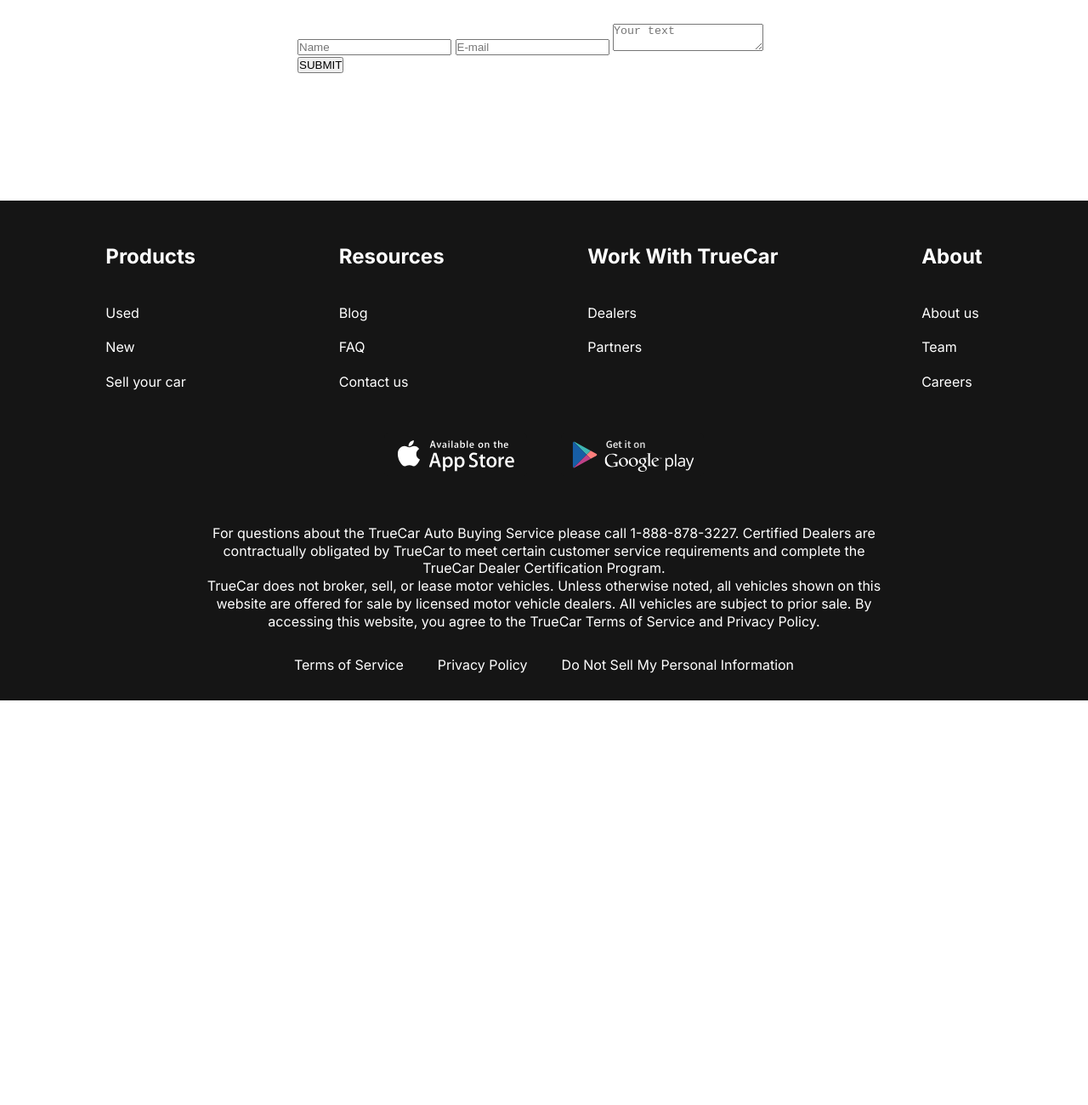
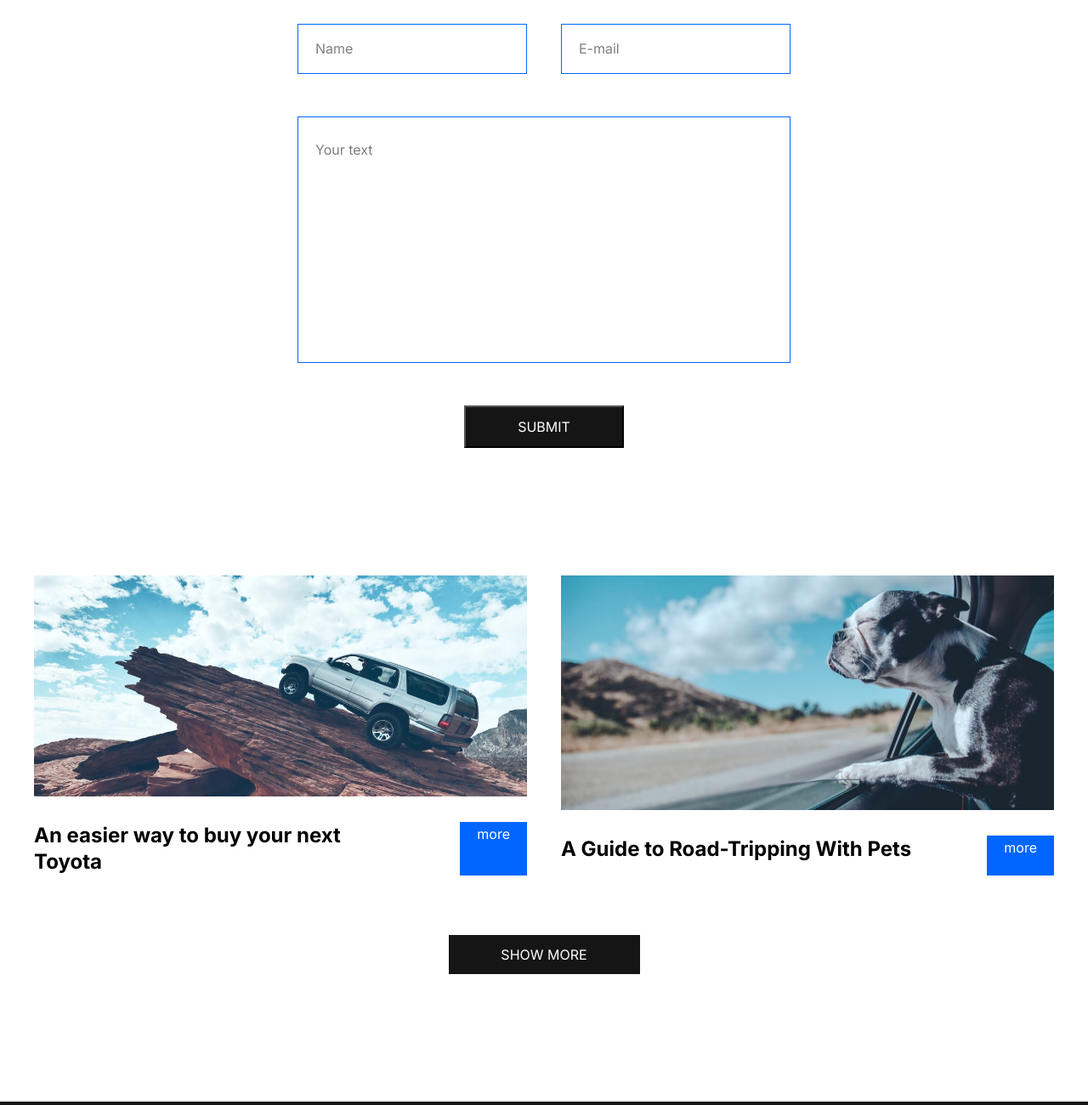
Before and after one commit to EleonoraAleks/cars, a plain HTML site: page contacts.html in a window 1280 px wide. Shown: the part 380-1680 px from the top of the page at 85% size. Before the commit the page ends 1204 px from the top, so only its background shows below. Drawn offline with Linux system fonts and the light colour scheme.

Commit message:
Создали полностью втору страницу и начинаем третью

```diff
--- a/contacts.html
+++ b/contacts.html
@@ -21,11 +21,11 @@
                 </a>
                 <nav class="menu">
                     <ul class="menu__list">
-                        <li class="menu__list-item"><a href="#" class="menu__list-link">NEW CARS</a></li>
+                        <li class="menu__list-item"><a href="new-cars.html" class="menu__list-link">NEW CARS</a></li>
                         <li class="menu__list-item"><a href="#" class="menu__list-link">PRE-OWNED CARS</a></li>
                         <li class="menu__list-item"><a href="#" class="menu__list-link">FINANCE</a></li>
                         <li class="menu__list-item"><a href="#" class="menu__list-link">LEASE VS BUY</a></li>
-                        <li class="menu__list-item"><a href="#" class="menu__list-link">CONTACT US</a></li>
+                        <li class="menu__list-item"><a href="#" class="menu__list-link menu__list-link--active">CONTACT US</a></li>
                     </ul>
                 </nav>
             </div>
@@ -48,6 +48,29 @@
                     </form>
                 </div>
             </section>
+
+            <section class="blog">
+                <div class="container">
+                    <div class="blog__items">
+                        <div class="blog__item">
+                            <img src="images/blog1.jpg" alt="car" class="blog__item-img">
+                            <h4 class="blog__item-title">
+                                An easier way to buy your next Toyota
+                            </h4>
+                            <a href="#" class="blog__item-link">more</a>
+                        </div>
+                        <div class="blog__item">
+                            <img src="images/blog2.jpg" alt="car" class="blog__item-img">
+                            <h4 class="blog__item-title">
+                                A Guide to Road-Tripping With Pets
+                            </h4>
+                            <a href="#" class="blog__item-link">more</a>
+                        </div>
+                    </div>
+                    <a href="#" class="blog__link">SHOW MORE</a>
+                </div>
+            </section>
+
         </main>
 
         <footer class="footer">
--- a/sass/style.sass
+++ b/sass/style.sass
@@ -69,6 +69,9 @@
     color: white
     text-transform: uppercase
     font-weight: 700
+
+.menu__list-link--active
+    color: #0066FF
 
 
 .footer
@@ -262,3 +265,78 @@
 .form
     max-width: 580px
     margin: 0 auto
+    display: flex
+    justify-content: space-between
+    flex-wrap: wrap
+    &__textarea
+        width: 100%
+        resize: none
+        padding: 28px 20px
+        height: 290px
+        border: 1px solid #0066FF
+        font-family: 'Inter', sans-serif
+        font-size: 16px
+        font-weight: 400
+        line-height: 1.3
+        color: #000
+        margin-bottom: 50px
+    &__input
+        width: 270px
+        padding: 18px 20px
+        display: inline-block
+        border: 1px solid #0066FF
+        margin-bottom: 50px
+        font-family: 'Inter', sans-serif
+        font-size: 16px
+        font-weight: 400
+        line-height: 1.3
+        color: #000
+    &__input::placeholder,&__textarea::placeholder
+        font-family: 'Inter', sans-serif
+        font-size: 16px
+        font-weight: 400
+        line-height: 1.3
+        color: #000
+        opacity: 0.5
+    &__btn
+        text-transform: uppercase
+        color: #fff
+        background-color: #151515
+        font-family: 'Inter', sans-serif
+        font-size: 16px
+        font-weight: 400
+        padding: 13px 61px
+        margin: 0 auto
+
+.blog
+    padding-bottom: 150px
+    &__items
+        display: grid
+        grid-template-columns: repeat(2, 1fr)
+        gap: 40px
+        margin-bottom: 70px
+    &__item
+        display: flex
+        justify-content: space-between
+        flex-wrap: wrap
+    &__item-img
+        margin-bottom: 30px
+        width: 100%
+    &__item-title
+        flex-basis: 446px
+        font-size: 24px
+        font-weight: 700
+    &__item-link
+        color: #ffffff
+        background-color: #0066FF
+        padding: 4px 20px
+    &__link
+        text-transform: uppercase
+        background-color: #151515
+        padding: 13px
+        color: white
+        width: 225px
+        margin: 0 auto
+        text-align: center
+        /*чтобы отступ был не от букв, а от верхней границы кнопки*/
+        display: block
```
Also changed, not shown: index.html (+2 -2 lines), new-cars.html (+25 -2 lines), css/style.css, images/blog1.jpg (added), images/blog2.jpg (added).
